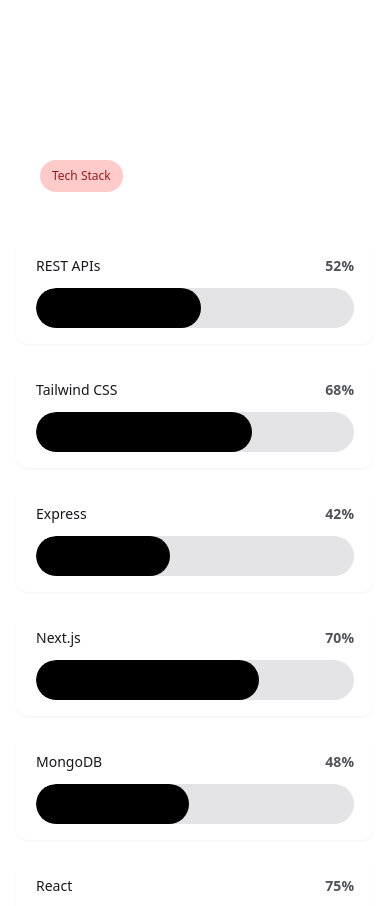
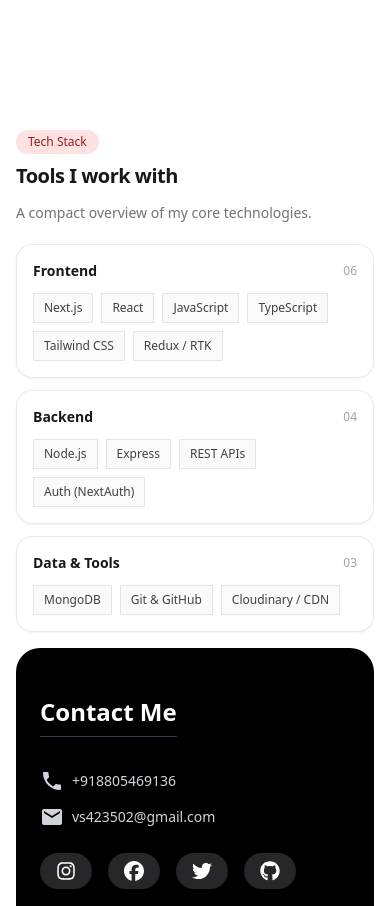
Before and after one commit to hustlewithvikram/vikram, a Next.js app: page / in a window 390 px wide. Shown: the part 3820-4726 px from the top of the page. Built offline with nearby package versions, Linux system fonts and the light colour scheme; what tailwind-clip-path would draw is missing.

Commit message:
Compact responsive tech stack section

```diff
--- a/app/components/ui/SkillGrid.tsx
+++ b/app/components/ui/SkillGrid.tsx
@@ -1,146 +1,68 @@
 "use client";
 
-import { CodeOffRounded } from "@mui/icons-material";
-import { useEffect, useState, useRef } from "react";
-import { useInView } from "react-intersection-observer";
 import { motion } from "framer-motion";
 
-// ✅ Cleaned skill list: only web-dev + essential tools
-const skills = [
-	{ name: "Next.js", progress: 70 },
-	{ name: "React", progress: 75 },
-	{ name: "JavaScript", progress: 70 },
-	{ name: "TypeScript", progress: 50 },
-	{ name: "Tailwind CSS", progress: 68 },
-	{ name: "Redux / RTK", progress: 45 },
-	{ name: "Node.js", progress: 55 },
-	{ name: "Express", progress: 42 },
-	{ name: "MongoDB", progress: 48 },
-	{ name: "REST APIs", progress: 52 },
-	{ name: "Auth (NextAuth)", progress: 46 },
-	{ name: "Git & GitHub", progress: 65 },
-	{ name: "Cloudinary / CDN", progress: 45 },
+const skillGroups = [
+	{
+		name: "Frontend",
+		skills: ["Next.js", "React", "JavaScript", "TypeScript", "Tailwind CSS", "Redux / RTK"],
+	},
+	{
+		name: "Backend",
+		skills: ["Node.js", "Express", "REST APIs", "Auth (NextAuth)"],
+	},
+	{
+		name: "Data & Tools",
+		skills: ["MongoDB", "Git & GitHub", "Cloudinary / CDN"],
+	},
 ];
 
-function SkillItem({
-	skill,
-	isMobile,
-}: {
-	skill: { name: string; progress: number };
-	isMobile: boolean;
-}) {
-	const { ref, inView } = useInView({ triggerOnce: true, threshold: 0.2 });
-	const [animatedProgress, setAnimatedProgress] = useState(0);
-	const intervalRef = useRef<NodeJS.Timeout | null>(null);
-
-	const animateProgress = (target: number) => {
-		if (intervalRef.current) clearInterval(intervalRef.current);
-		let current = animatedProgress;
-		const step = (target - current) / 20;
-		intervalRef.current = setInterval(() => {
-			current += step;
-			if (
-				(step > 0 && current >= target) ||
-				(step < 0 && current <= target)
-			) {
-				current = target;
-				if (intervalRef.current) clearInterval(intervalRef.current);
-			}
-			setAnimatedProgress(Math.round(current));
-		}, 20);
-	};
-
-	useEffect(() => {
-		if (inView) animateProgress(skill.progress);
-	}, [inView, skill.progress]);
-
+export default function SkillGrid() {
 	return (
-		<motion.div
-			ref={ref}
-			className="bg-white dark:bg-zinc-900 rounded-xl px-5 py-4 flex flex-col gap-3 shadow-sm hover:shadow-md transition-all duration-200"
-			variants={{
-				hidden: { opacity: 0, y: 20 },
-				show: { opacity: 1, y: 0 },
-			}}
-			onClick={() => {
-				if (isMobile) {
-					if (animatedProgress > 0) setAnimatedProgress(0);
-					else animateProgress(skill.progress);
-				}
-			}}
-			role="progressbar"
-			aria-valuenow={animatedProgress}
-			aria-valuemin={0}
-			aria-valuemax={100}
-			aria-label={`${skill.name} skill level ${animatedProgress}%`}
-		>
-			{/* Label + % */}
-			<div className="flex items-center justify-between">
-				<span className="text-sm font-medium text-zinc-900 dark:text-zinc-100">
-					{skill.name}
-				</span>
-				<motion.span
-					key={animatedProgress}
-					initial={{ scale: 0.9, opacity: 0 }}
-					animate={{ scale: 1, opacity: 1 }}
-					transition={{ duration: 0.2 }}
-					className="text-sm font-semibold text-zinc-600 dark:text-zinc-300"
-				>
-					{animatedProgress}%
-				</motion.span>
+		<section id="skills" className="mx-auto mt-14 w-full max-w-7xl px-4 sm:mt-16 sm:px-6 lg:px-8">
+			<div className="mb-5 flex flex-wrap items-end justify-between gap-3 sm:mb-6">
+				<div>
+					<span className="inline-flex rounded-full bg-red-100 px-3 py-1 text-xs font-medium text-red-800 dark:bg-red-950/60 dark:text-red-200">
+						Tech Stack
+					</span>
+					<h2 className="mt-2 text-xl font-semibold tracking-tight text-zinc-900 dark:text-zinc-100 sm:text-2xl">
+						Tools I work with
+					</h2>
+				</div>
+				<p className="max-w-sm text-sm leading-relaxed text-zinc-500 dark:text-zinc-400">
+					A compact overview of my core technologies.
+				</p>
 			</div>
 
-			{/* Progress bar */}
-			<div className="w-full h-10 bg-zinc-200 dark:bg-zinc-800 rounded-full overflow-hidden">
-				<motion.div
-					className="h-full rounded-full bg-black dark:bg-gray-200"
-					style={{ width: `${animatedProgress}%` }}
-					transition={{ duration: 0.4, ease: "easeOut" }}
-				/>
+			<div className="grid grid-cols-1 gap-3 sm:grid-cols-2 lg:grid-cols-3">
+				{skillGroups.map((group, index) => (
+					<motion.div
+						key={group.name}
+						initial={{ opacity: 0, y: 12 }}
+						whileInView={{ opacity: 1, y: 0 }}
+						viewport={{ once: true, amount: 0.15 }}
+						transition={{ duration: 0.3, delay: index * 0.06 }}
+						className="min-w-0 rounded-2xl border border-zinc-200/80 bg-white/80 p-4 shadow-sm dark:border-zinc-800 dark:bg-zinc-900/70 sm:p-5"
+					>
+						<div className="mb-3 flex items-center justify-between gap-2">
+							<h3 className="text-sm font-semibold text-zinc-900 dark:text-zinc-100">{group.name}</h3>
+							<span className="shrink-0 text-xs tabular-nums text-zinc-400 dark:text-zinc-500">
+								{group.skills.length.toString().padStart(2, "0")}
+							</span>
+						</div>
+						<div className="flex flex-wrap gap-2">
+							{group.skills.map((skill) => (
+								<span
+									key={skill}
+									className="inline-flex max-w-full items-center rounded-lg border border-zinc-200 bg-zinc-50 px-2.5 py-1.5 text-xs font-medium leading-4 text-zinc-700 transition-colors hover:border-zinc-300 hover:bg-zinc-100 dark:border-zinc-700 dark:bg-zinc-800/80 dark:text-zinc-200 dark:hover:border-zinc-600 dark:hover:bg-zinc-800 sm:text-[13px]"
+								>
+									{skill}
+								</span>
+							))}
+						</div>
+					</motion.div>
+				))}
 			</div>
-		</motion.div>
+		</section>
 	);
 }
-
-export default function SkillGrid() {
-	const [shuffledSkills, setShuffledSkills] = useState(skills);
-	const [isMobile, setIsMobile] = useState(false);
-
-	useEffect(() => {
-		setShuffledSkills([...skills].sort(() => Math.random() - 0.5));
-		setIsMobile(window.innerWidth < 768);
-		const onResize = () => setIsMobile(window.innerWidth < 768);
-		window.addEventListener("resize", onResize);
-		return () => window.removeEventListener("resize", onResize);
-	}, []);
-
-	return (
-		<div id="skills" className="flex flex-col mt-20">
-			{/* Header */}
-			<div className="flex items-center gap-x-3 px-6 py-2 md:mx-12 mx-4 w-fit">
-				<h1 className="font-medium text-xs bg-red-200 dark:bg-red-300 text-red-800 px-3 py-2 rounded-full">
-					Tech Stack
-				</h1>
-			</div>
-
-			{/* Grid */}
-			<motion.div
-				className="md:px-12 px-4 py-10 grid grid-cols-1 sm:grid-cols-2 lg:grid-cols-3 xl:grid-cols-4 gap-5"
-				initial="hidden"
-				animate="show"
-				variants={{
-					hidden: { opacity: 0 },
-					show: { opacity: 1, transition: { staggerChildren: 0.08 } },
-				}}
-			>
-				{shuffledSkills.map((skill) => (
-					<SkillItem
-						key={skill.name}
-						skill={skill}
-						isMobile={isMobile}
-					/>
-				))}
-			</motion.div>
-		</div>
-	);
-}
```
